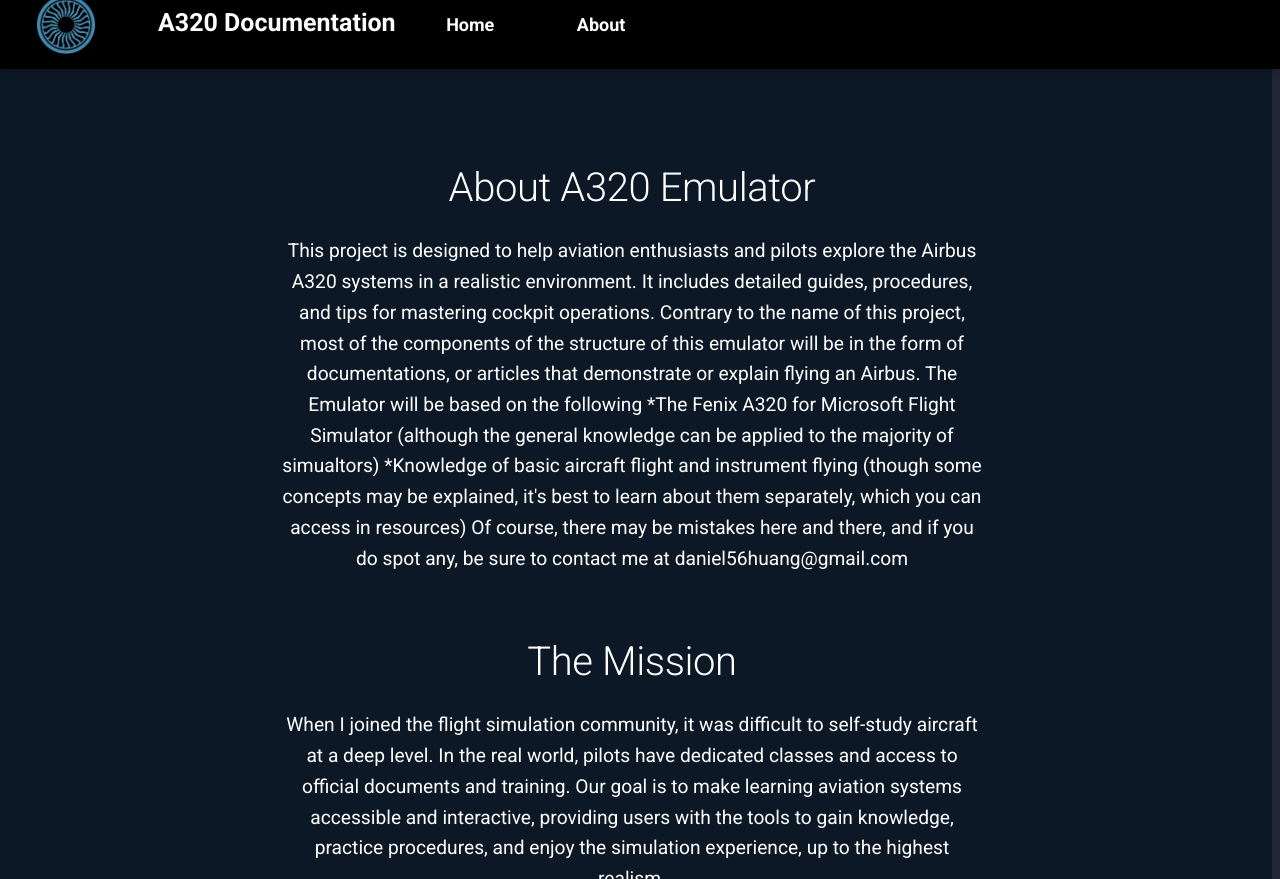
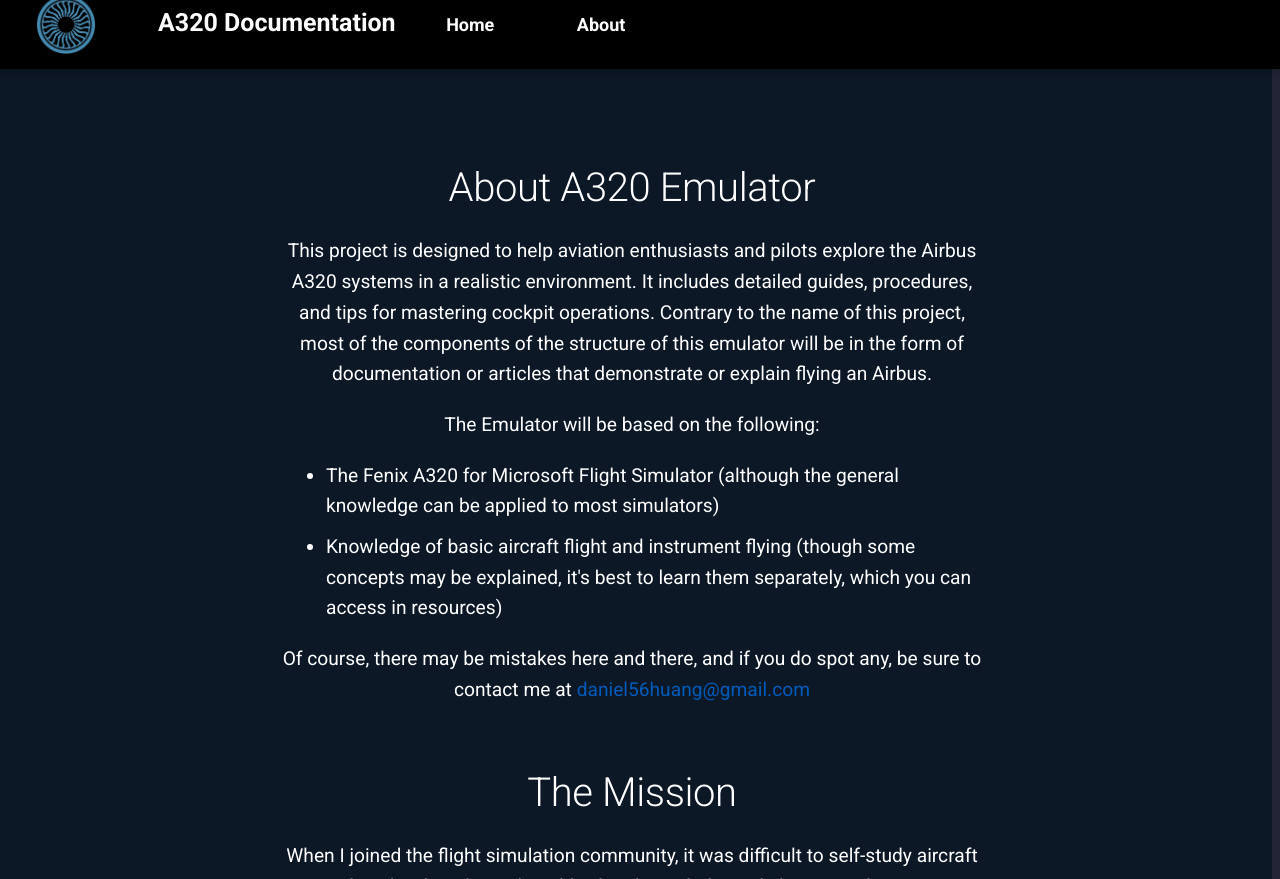
Before and after one commit to danhuaflx-56/A320-emulator, an MkDocs documentation site: the page built from docs/about.md, in a window 1280 px wide and 900 px high, scrolled down 660 px, cut to the strip 21-900 px from the top of the window. Built offline with MkDocs 1.6.1 and Material for MkDocs 9.7.7, drawn with Linux system fonts in a browser that asks for light colours.

Commit message:
Update about.md

```diff
--- a/docs/about.md
+++ b/docs/about.md
@@ -26,14 +26,20 @@ hide:
 <!-- About Content -->
 <div class="section" style="width:100vw; position:relative; left:50%; margin-left:-50vw; background-color:#0d1826; color:white; text-align:center; padding:100px 20px;">
   <h2 style="font-size:2.5em; margin-bottom:20px;">About A320 Emulator</h2>
-  <p style="font-size:1.2em; max-width:700px; margin:0 auto;">
-    This project is designed to help aviation enthusiasts and pilots explore the Airbus A320 systems in a realistic environment. It includes detailed guides, procedures, and tips for mastering cockpit operations. Contrary to the name of this project, most of the components of the structure of this emulator will be in the form of documentations, or articles that demonstrate or explain flying an Airbus.
+  <p style="font-size:1.2em; max-width:700px; margin:0 auto 20px auto;">
+    This project is designed to help aviation enthusiasts and pilots explore the Airbus A320 systems in a realistic environment. It includes detailed guides, procedures, and tips for mastering cockpit operations. Contrary to the name of this project, most of the components of the structure of this emulator will be in the form of documentation or articles that demonstrate or explain flying an Airbus.
+  </p>
 
-    The Emulator will be based on the following
-    *The Fenix A320 for Microsoft Flight Simulator (although the general knowledge can be applied to the majority of simualtors)
-    *Knowledge of basic aircraft flight and instrument flying (though some concepts may be explained, it's best to learn about them separately, which you can access in resources)
+  <p style="font-size:1.2em; max-width:700px; margin:0 auto 20px auto;">
+    The Emulator will be based on the following:
+  </p>
+  <ul style="font-size:1.2em; max-width:700px; margin:0 auto 20px auto; text-align:left; list-style-type: disc; padding-left: 20px;">
+    <li>The Fenix A320 for Microsoft Flight Simulator (although the general knowledge can be applied to most simulators)</li>
+    <li>Knowledge of basic aircraft flight and instrument flying (though some concepts may be explained, it's best to learn them separately, which you can access in resources)</li>
+  </ul>
 
-Of course, there may be mistakes here and there, and if you do spot any, be sure to contact me at daniel56huang@gmail.com
+  <p style="font-size:1.2em; max-width:700px; margin:0 auto 40px auto;">
+    Of course, there may be mistakes here and there, and if you do spot any, be sure to contact me at <a href="mailto:daniel56huang@gmail.com" style="color:#005bbb;">daniel56huang@gmail.com</a>
   </p>
 
   <h2 style="font-size:2.5em; margin-top:60px; margin-bottom:20px;">The Mission</h2>
@@ -41,6 +47,7 @@ Of course, there may be mistakes here and there, and if you do spot any, be sure
     When I joined the flight simulation community, it was difficult to self-study aircraft at a deep level. In the real world, pilots have dedicated classes and access to official documents and training. Our goal is to make learning aviation systems accessible and interactive, providing users with the tools to gain knowledge, practice procedures, and enjoy the simulation experience, up to the highest realism.
   </p>
 </div>
+
 
 <!-- Footer Banner -->
 <footer class="footer-banner" style="width:100vw; position:relative; left:50%; margin-left:-50vw; background-color:#000000; color:white; padding:40px 20px;">
```
